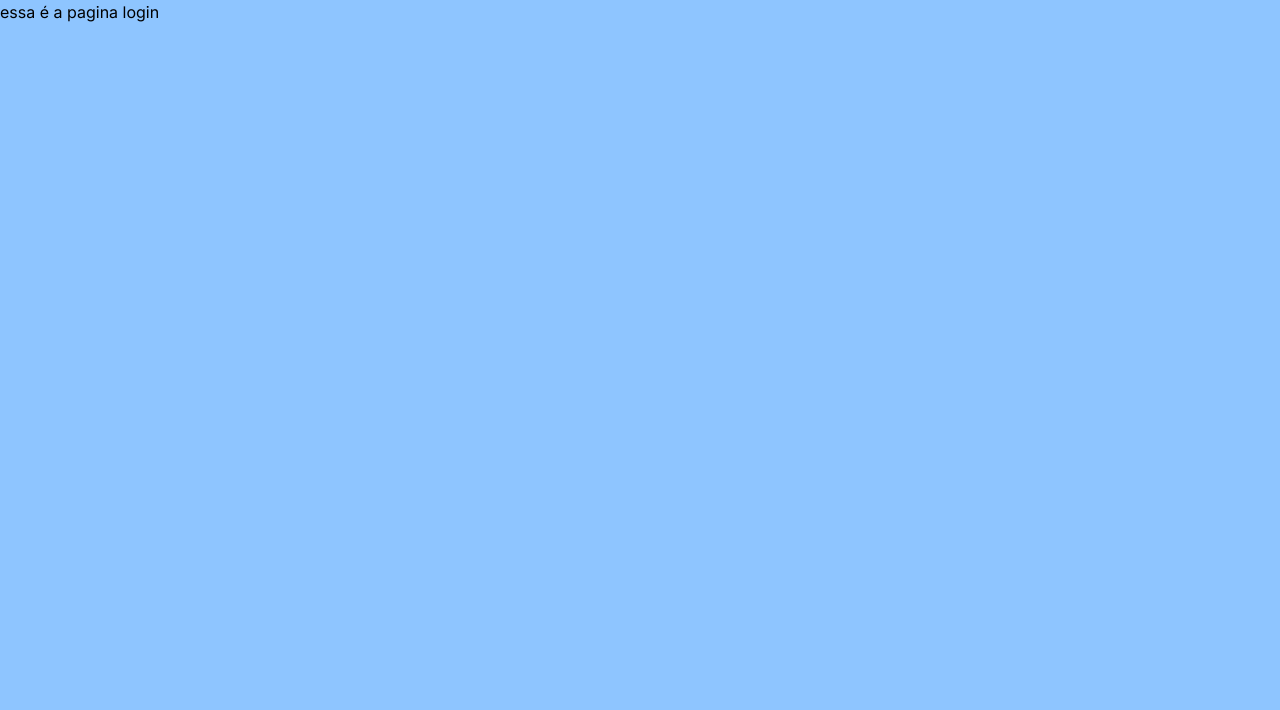
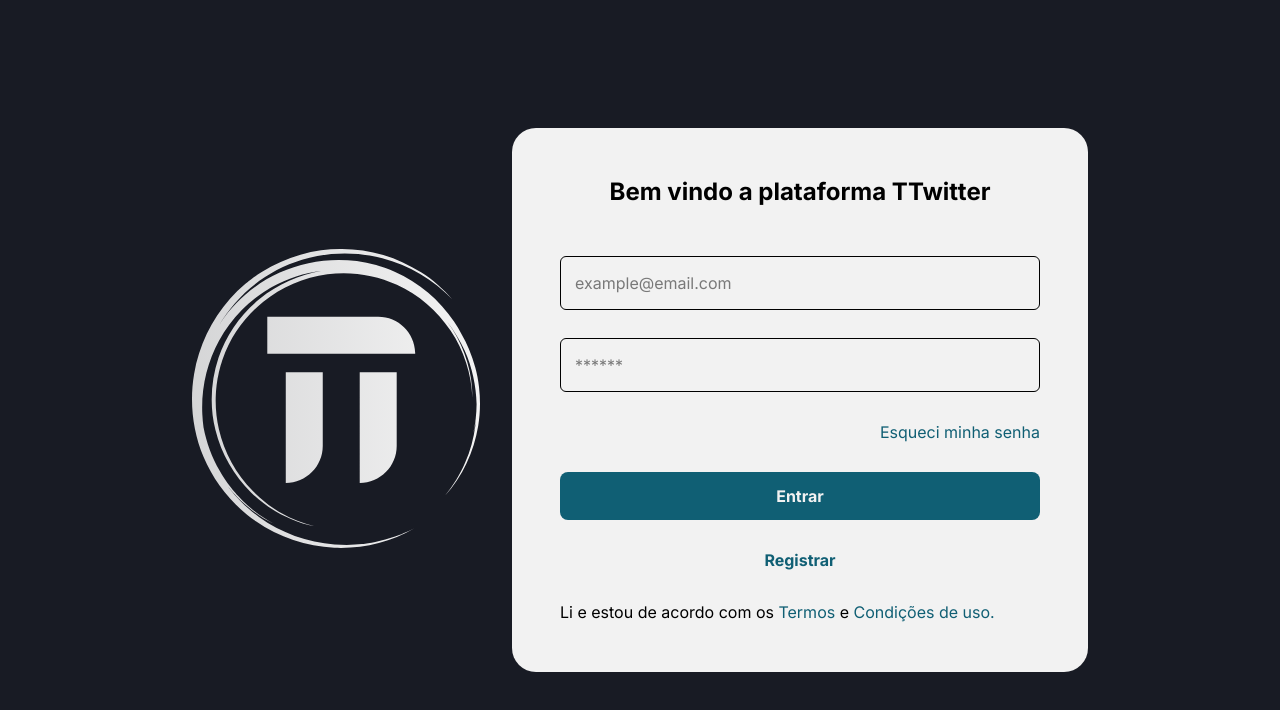
Before and after one commit to Taylorh-d3v/TTwitter-Trabalho-Front-End, a website built with Vite: page trabalhofront/src/pages/login.html in a window 1280 px wide. Built offline with nearby package versions, Linux system fonts and the light colour scheme.

Commit message:
pagina de login e cadastro finalizadas

```diff
--- a/trabalhofront/index.html
+++ b/trabalhofront/index.html
@@ -12,12 +12,14 @@
     <main class="bg-lwhite w-xl p-12 flex flex-col items-center gap-x-14 rounded-3xl">
       <h1 class="font-bold text-2xl pb-12">Cadastro</h1>
 
-      <div class="gap-7 h-full w-full flex flex-col">
+      <form class="gap-7 h-full w-full flex flex-col">
 
         <div class="border p-3.5 w-full rounded-md">
-          <input type="text" name="" id="" placeholder="nome de usuário">
+          <input type="text" name="" id="" placeholder="nome de usuário" >
         </div>
+
         <div class="border p-3.5 w-full rounded-md">
+
           <input type="email" name="" id="" placeholder="example@email.com">
         </div>
         <div class="border p-3.5 w-full rounded-md">
@@ -29,13 +31,16 @@
         <div class="border p-3.5 w-full rounded-md">
           <input type="text" name="" id="" placeholder="******">
         </div>
+        <div class="flex gap-2 p-3">
+          <input type="checkbox" name="" id="">
+          <p className="self-center">Li e estou de acordo com os <a href=''>Termos</a> e <a href=''>Condições de uso.</a></p>
+        </div>
 
-      </div>
+        <a href="src/pages/home"><input type="button" value="Cadastrar" class="bg-dcyan text-lwhite w-full h-12 rounded-lg font-bold"></a>
+        <a href="src/pages/login"><input type="button" value="Fazer login" class=" text-dcyan w-full font-bold"></a>
+      </form>
 
-      <div class="flex gap-2 p-3">
-        <input type="checkbox" name="" id="">
-        <p className="self-center">Li e estou de acordo com os <a href=''>Termos</a> e <a href=''>Condições de uso.</a></p>
-      </div>
+
 
 
 
--- a/trabalhofront/src/global.css
+++ b/trabalhofront/src/global.css
@@ -24,6 +24,6 @@
     @apply focus:outline-none text-base
   }
   a{
-    @apply text-blue-500
+    @apply text-dcyan
   }
 }
--- a/trabalhofront/src/pages/login.html
+++ b/trabalhofront/src/pages/login.html
@@ -6,7 +6,35 @@
     <title>Document</title>
     <link rel="stylesheet" href="../global.css">
 </head>
-<body class="bg-blue-300">
-    <p>essa é a pagina login</p>
+<body class="flex items-center p-44 justify-around">
+    <img src="../assets/logott.svg" alt="Logo do site" class="w-72">
+    <main class="bg-lwhite w-xl p-12 flex flex-col items-center gap-x-14 rounded-3xl">
+      <h1 class="font-bold text-2xl pb-12">Bem vindo a plataforma TTwitter</h1>
+
+      <form class="gap-7 h-full w-full flex flex-col">
+
+        <div class="border p-3.5 w-full rounded-md">
+          <input type="email" name="" id="" placeholder="example@email.com">
+        </div>
+        <div class="border p-3.5 w-full rounded-md">
+          <input type="text" name="" id="" placeholder="******">
+        </div>
+
+        <a href="" class="flex justify-end">Esqueci minha senha</a>
+
+        <a href="home.html"><input type="button" value="Entrar" class="bg-dcyan text-lwhite w-full h-12 rounded-lg font-bold"></a>
+        <a href="../../index.html"><input type="button" value="Registrar" class=" text-dcyan w-full font-bold"></a>
+
+        <div class="flex">
+          <p className="self-center">Li e estou de acordo com os <a href=''>Termos</a> e <a href=''>Condições de uso.</a></p>
+        </div>
+
+      </form>
+
+
+
+
+
+    </main>
 </body>
 </html>
```
